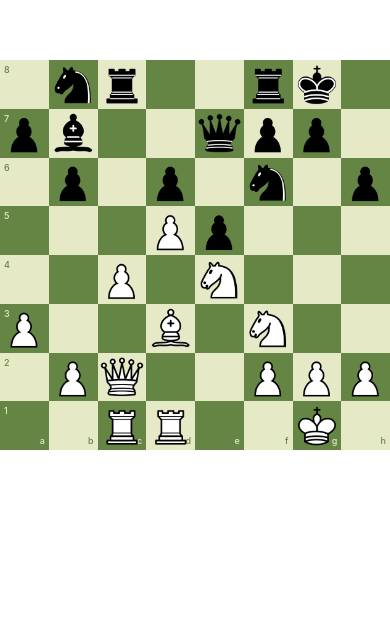
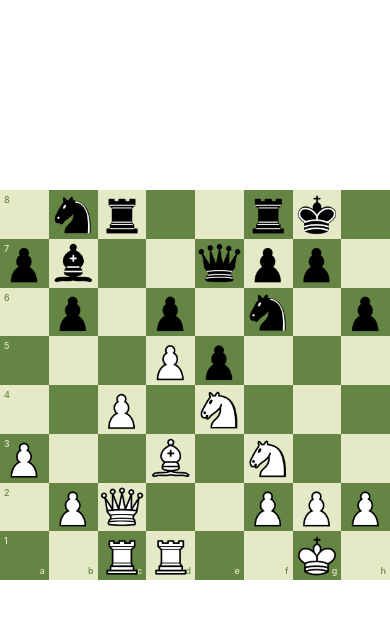
Before and after one commit to danbockapps/ChecksCapturesThreats, a React Native app: screen / in a window 390 px wide. Shown: the part 167-786 px from the top of the page. Built offline with nearby package versions, Linux system fonts and the light colour scheme.

Commit message:
Keep board in fixed flex place

```diff
--- a/App.tsx
+++ b/App.tsx
@@ -1,13 +1,13 @@
 import { StatusBar } from 'expo-status-bar'
-import { StyleSheet, View } from 'react-native'
+import { SafeAreaView, StyleSheet } from 'react-native'
 import Board from './src/Board'
 
 export default function App() {
   return (
-    <View style={styles.container}>
+    <SafeAreaView style={styles.container}>
       <Board />
       <StatusBar style='auto' />
-    </View>
+    </SafeAreaView>
   )
 }
 
--- a/src/Background.tsx
+++ b/src/Background.tsx
@@ -1,5 +1,6 @@
 import React, { FC, useContext } from 'react'
 import {
+  Dimensions,
   StyleProp,
   StyleSheet,
   Text,
@@ -12,8 +13,6 @@ import { vectorToSquare } from './converters'
 
 const LIGHT = 'rgb(100, 133, 68)'
 const DARK = 'rgb(230, 233, 198)'
-
-const styles = StyleSheet.create({ container: { flex: 1, flexDirection: 'row' } })
 
 interface BaseProps {
   light: boolean
@@ -29,7 +28,7 @@ interface SquareProps extends RowProps {
 
 const Square: FC<SquareProps> = props => {
   const color = props.light ? DARK : LIGHT
-  const textStyle: StyleProp<TextStyle> = { fontWeight: '500' as const, color, fontSize: 9 }
+  const textStyle: StyleProp<TextStyle> = { ...styles.text, color }
 
   const context = useContext(AppContext)
   const square = vectorToSquare({ x: props.col, y: props.row })
@@ -38,12 +37,10 @@ const Square: FC<SquareProps> = props => {
     <TouchableWithoutFeedback onPressIn={() => context.onSquareClicked(square)}>
       <View
         style={{
-          flex: 1,
+          ...styles.square,
           backgroundColor:
             // TODO memoize this so only the square that needs to rerenders
             square === context.selectedSquare ? 'orange' : props.light ? LIGHT : DARK,
-          padding: 4,
-          justifyContent: 'space-between',
         }}
       >
         <Text style={[textStyle, { opacity: props.col === 0 ? 1 : 0 }]}>
@@ -62,7 +59,7 @@ const Square: FC<SquareProps> = props => {
 const Row: FC<RowProps> = props => {
   const offset = props.light ? 0 : 1
   return (
-    <View style={styles.container}>
+    <View style={styles.row}>
       {new Array(8).fill(0).map((_, i) => (
         <Square row={props.row} col={i} key={i} light={(i + offset) % 2 === 1} />
       ))}
@@ -72,7 +69,7 @@ const Row: FC<RowProps> = props => {
 
 const Background: FC = () => {
   return (
-    <View style={{ flex: 1 }}>
+    <View style={styles.background}>
       {new Array(8).fill(0).map((_, i) => (
         <Row key={i} light={i % 2 === 0} row={i} />
       ))}
@@ -80,4 +77,12 @@ const Background: FC = () => {
   )
 }
 
+const { width } = Dimensions.get('window')
+const styles = StyleSheet.create({
+  background: { height: width }, // I don't know why I need this
+  row: { flex: 1, flexDirection: 'row' },
+  square: { height: width / 8, flex: 1, padding: 4, justifyContent: 'space-between' },
+  text: { fontWeight: '500', fontSize: 9 },
+})
+
 export default Background
--- a/src/Board.tsx
+++ b/src/Board.tsx
@@ -8,8 +8,6 @@ import Moves from './Moves'
 import Piece from './Piece'
 
 const { width } = Dimensions.get('window')
-
-const styles = StyleSheet.create({ container: { width, height: width } })
 
 const Board: FC = () => {
   const [selectedSquare, setSelectedSquare] = useState<Square>()
@@ -68,4 +66,6 @@ const Board: FC = () => {
   )
 }
 
+const styles = StyleSheet.create({ container: { flex: 2, width, height: width } })
+
 export default Board
--- a/src/Moves.tsx
+++ b/src/Moves.tsx
@@ -17,7 +17,7 @@ const Moves: FC<Props> = props => (
 )
 
 const styles = StyleSheet.create({
-  moves: { flexDirection: 'row', flexWrap: 'wrap' },
+  moves: { flexDirection: 'row', flexWrap: 'wrap', flex: 1, alignContent: 'flex-end' },
   move: {
     marginRight: 1.5,
     marginLeft: 1.5,
```
